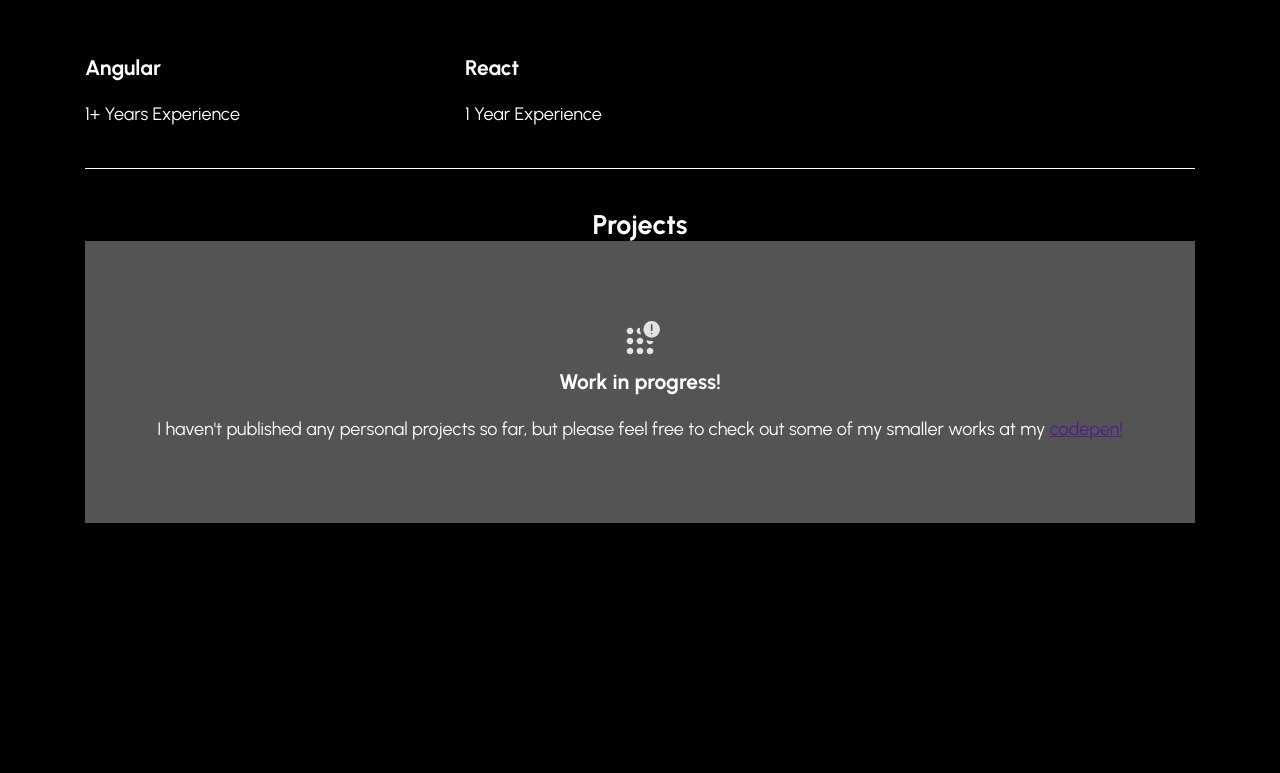
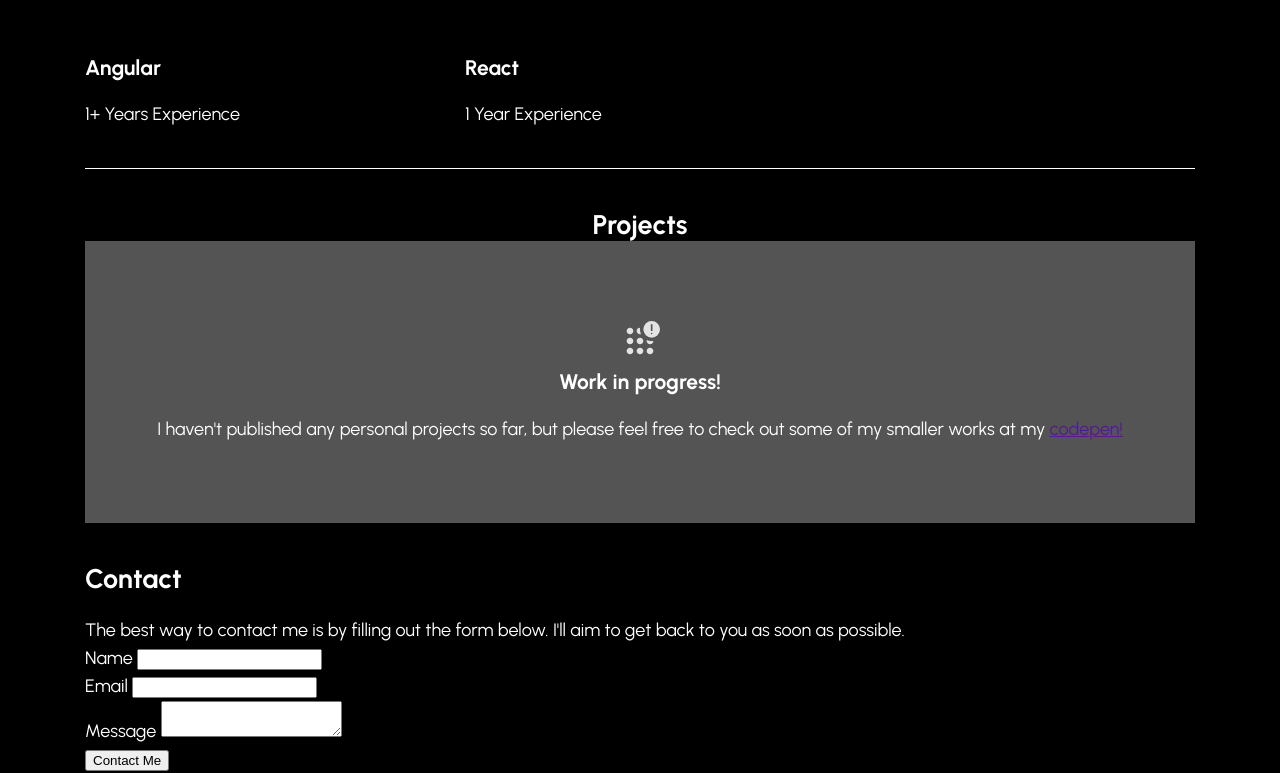
Before and after one commit to jor-yo/website, a plain HTML site: page index.html in a window 1280 px wide. Shown: the part 1299-2072 px from the top of the page. Before the commit the page ends 1862 px from the top, so only its background shows below. Drawn offline with Linux system fonts and the light colour scheme.

Commit message:
add "Contact"

```diff
--- a/index.html
+++ b/index.html
@@ -104,6 +104,29 @@
                     </div>
                 </div>
             </section>
+            <section class="contact">
+                <div class="wrapper contact__wrapper">
+                    <div class="contact__text">
+                        <h2 class="contact__headline">Contact</h2>
+                        <p class="contact__description">The best way to contact me is by filling out the form below. I'll aim to get back to you as soon as possible.</p>
+                    </div>
+                    <form action="" class="contact__form">
+                        <div class="contact__control">
+                            <label for="name">Name</label>
+                            <input type="text" name="name" id="name"></input>
+                        </div>
+                        <div class="contact__control">
+                            <label for="email">Email</label>
+                            <input type="text" name="email" id="email"></input>
+                        </div>
+                        <div class="contact__control">
+                            <label for="message">Message</label>
+                            <textarea name="message" id="message"></textarea>
+                        </div>
+                        <button type="submit" class="contact__button">Contact Me</button>
+                    </form>
+                </div>
+            </section>
         </main>
         <footer class="footer"></footer>
     </body>
--- a/style.css
+++ b/style.css
@@ -414,4 +414,7 @@ canvas{
     background-color: #545454;
 }
 
+/*############################# CONTACT styles #############################*/
+
+
 /*############################# FOOTER styles #############################*/
```
